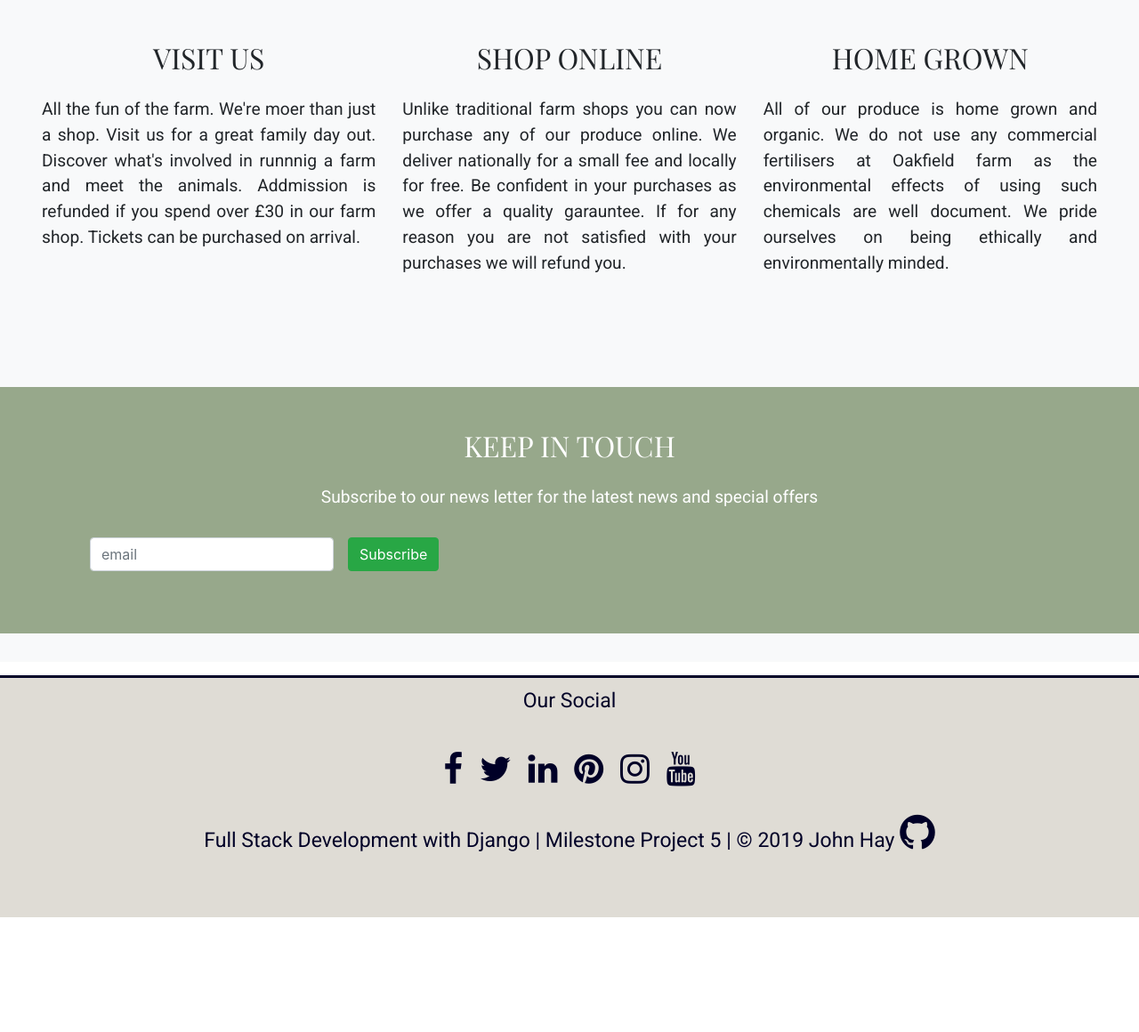
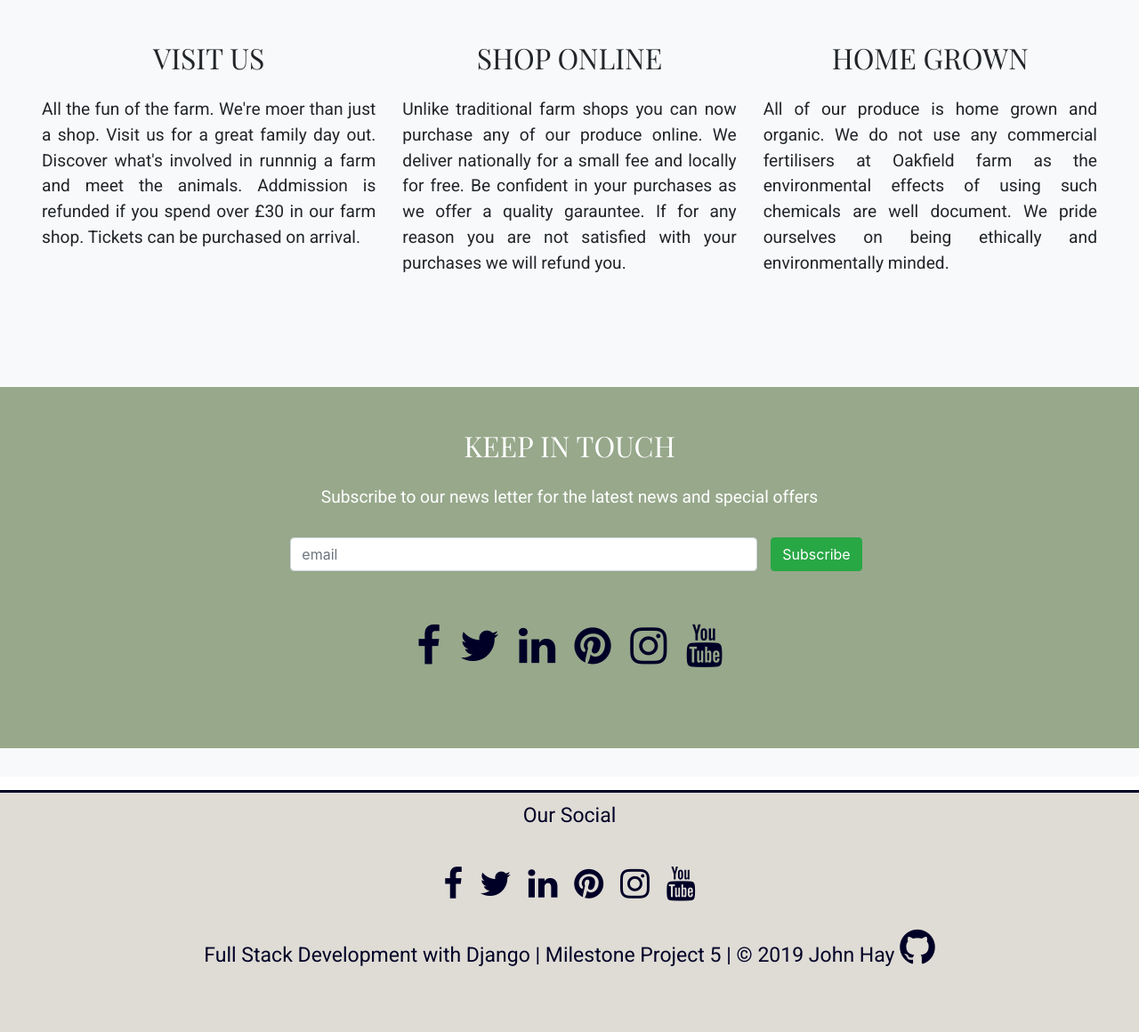
Before and after one commit to JayPeaa/msproject5, a Django app: page / in a window 1280 px wide. Shown: the part 5151-6311 px from the top of the page at 89% size. Before the commit the page ends 6182 px from the top, so only its background shows below. Run offline with Django 3.2, Linux system fonts and the light colour scheme; some libraries are stand-ins or nearby versions.

Commit message:
SCSS on Subscribe section, photos added to product section

```diff
--- a/static/css/main.css
+++ b/static/css/main.css
@@ -47,15 +47,6 @@ div {
   margin: 0;
   padding-bottom: .5em; }
 
-.fa {
-  color: #000027;
-  -webkit-transition: 0.5s;
-  -o-transition: 0.5s;
-  transition: 0.5s; }
-
-.fa:hover {
-  color: #566948; }
-
 .jumbotron {
   background-size: cover;
   background-position: center;
@@ -83,7 +74,8 @@ div {
   background-size: cover;
   height: 360px;
   box-sizing: border-box;
-  border: solid white 1em; }
+  border: solid white 1em;
+  background-position: center; }
 
 .pic1 {
   background-image: url("../img/family.jpg"); }
@@ -96,6 +88,21 @@ div {
 
 .pic4 {
   background-image: url("../img/carrots.jpg"); }
+
+.food-fruit {
+  background-image: url("../img/food-fruit.jpg"); }
+
+.food-veg {
+  background-image: url("../img/food-veg.jpg"); }
+
+.food-lamb {
+  background-image: url("../img/food-lamb.jpg"); }
+
+.food-beef {
+  background-image: url("../img/food-beef.jpg"); }
+
+.food-pork {
+  background-image: url("../img/food-pork.jpg"); }
 
 .block {
   border-radius: 3px;
@@ -146,9 +153,22 @@ div {
   padding: 2em;
   text-align: center; }
 
-.subscribe-form {
-  margin-left: auto;
-  margin-right: auto; }
+.form-inline .form-control {
+  width: 100%; }
+
+.socialmedia-links {
+  font-size: 3em;
+  text-align: center;
+  margin-top: 1em; }
+
+.fa {
+  color: #000027;
+  -webkit-transition: 0.5s;
+  -o-transition: 0.5s;
+  transition: 0.5s; }
+
+.fa:hover {
+  color: #b6c3cc; }
 
 .header-top {
   background-color: #566948;
--- a/static/scss/_footer.scss
+++ b/static/scss/_footer.scss
@@ -33,15 +33,3 @@
     }
 
 }
-
-.fa {
-    color: $offblack;
-    -webkit-transition: 0.5s;
-    -o-transition: 0.5s;
-    transition: 0.5s;
-}
-
-.fa:hover {
-    color: $green;
-
-}
--- a/static/scss/_home.scss
+++ b/static/scss/_home.scss
@@ -3,6 +3,7 @@
     height: 360px;
     box-sizing: border-box;
     border: solid white 1em;
+    background-position: center;
 }
 
 .pic1 {
@@ -21,6 +22,27 @@
 
 .pic4 {
     background-image: url('../img/carrots.jpg');
+}
+
+.food-fruit {
+    background-image: url('../img/food-fruit.jpg');
+}
+.food-veg {
+    background-image: url('../img/food-veg.jpg');
+}
+
+
+.food-lamb {
+    background-image: url('../img/food-lamb.jpg');
+}
+
+
+.food-beef {
+    background-image: url('../img/food-beef.jpg');
+}
+
+.food-pork {
+    background-image: url('../img/food-pork.jpg');
 }
 
 .block {
@@ -86,10 +108,25 @@
     text-align: center;
 }
 
-.subscribe-form {
-    margin-left: auto;
-    margin-right: auto;
+.form-inline .form-control {
+    width: 100%;
 }
-.product-card {
 
+.socialmedia {
+
+    &-links {
+        font-size: 3em;
+        text-align: center;
+        margin-top: 1em;
+    }
 }
+.fa {
+    color: $offblack;
+    -webkit-transition: 0.5s;
+    -o-transition: 0.5s;
+    transition: 0.5s;
+}
+
+.fa:hover {
+    color: $duckegggrey;
+}
--- a/templates/home.html
+++ b/templates/home.html
@@ -182,27 +182,27 @@
         <!-- grid system for clip path elements -->
 <div class="container">
     <div class="row">
-        <div class="pic-window pic1 block col-sm-12 col-md-3">
+        <div class="pic-window food-fruit block col-sm-12 col-md-3">
             <div class="block-inner">
                 <h2>Fruit</h2>
             </div>
         </div>
-        <div class="pic-window pic2 block col-sm-12 col-md-3">
+        <div class="pic-window food-veg block col-sm-12 col-md-3">
             <div class="block-inner">
                 <h2>Vegtables</h2>
             </div>
         </div>
-        <div class="pic-window pic3 block col-sm-12 col-md-6">
+        <div class="pic-window food-lamb block col-sm-12 col-md-6">
             <div class="block-inner">
                 <h2>Lamb</h2>
             </div>
         </div>
-        <div class="pic-window pic4 block col-sm-12 col-md-8">
+        <div class="pic-window food-beef block col-sm-12 col-md-8">
             <div class="block-inner">
                 <h2>Beef</h2>
             </div>
         </div>
-        <div class="pic-window pic2 block col-sm-12 col-md-4">
+        <div class="pic-window food-pork block col-sm-12 col-md-4">
             <div class="block-inner">
                 <h2>Pork</h2>
             </div>
@@ -252,15 +252,35 @@
 <div class="container-fluid light-green-block">
     <div class="container">
         <div class="row">
-            <div class="col-sm-12 subscribe-form">
+            <div class="col-sm-12">
                 <h2 class="text-center">KEEP IN TOUCH</h2>
                 <p class="text-center">Subscribe to our news letter for the latest news and special offers</p>
-                <form class="form-inline">
-                    <div class="form-group mx-sm-3 mb-2 text-center">
+                <form class="form-inline justify-content-center">
+                    <div class="form-group col-md-6">
                       <input type="email" class="form-control" id="emailsubscribe" placeholder="email">
                     </div>
-                    <button type="submit" class="btn btn-success mb-2">Subscribe</button>
+                    <button type="submit" class="btn btn-success">Subscribe</button>
                 </form>
+                <ul class="list-inline socialmedia-links ">
+                    <li class="list-inline-item">
+                      <a href="https://www.facebook.com/" target="_blank"><i class="fa fa-facebook"></i></a>
+                    </li>
+                    <li class="list-inline-item">
+                      <a href="https://twitter.com/" target="_blank"><i class="fa fa-twitter"></i></a>
+                    </li>
+                    <li class="list-inline-item">
+                      <a href="https://linkedin.com" target="_blank"><i class="fa fa-linkedin"></i></a>
+                    </li>
+                    <li class="list-inline-item">
+                      <a href="https://pinterest.com" target="_blank"><i class="fa fa-pinterest"></i></a>
+                    </li>
+                    <li class="list-inline-item">
+                      <a href="https://instagram.com" target="_blank"><i class="fa fa-instagram"></i></a>
+                    </li>
+                    <li class="list-inline-item">
+                      <a href="https://youtube.com" target="_blank"><i class="fa fa-youtube"></i></a>
+                    </li>
+                  </ul>
             </div>
         </div>
     </div>
```
Also changed, not shown: static/img/food-beef.jpg (added), static/img/food-fruit.jpg (added), static/img/food-lamb.jpg (added), static/img/food-pork.jpg (added), static/img/food-veg.jpg (added), 8 other files.
